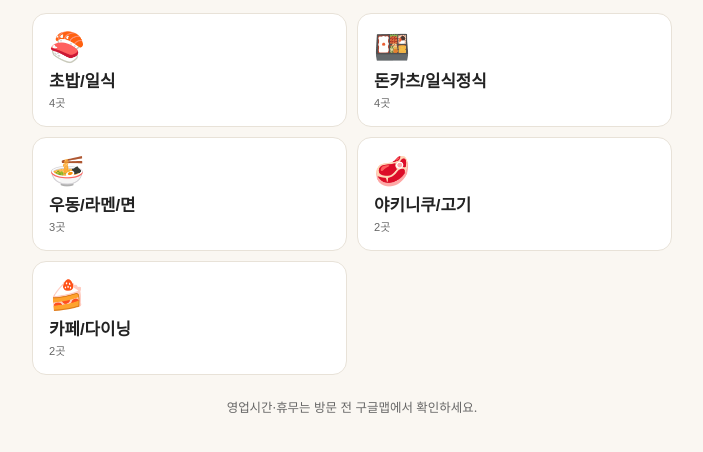
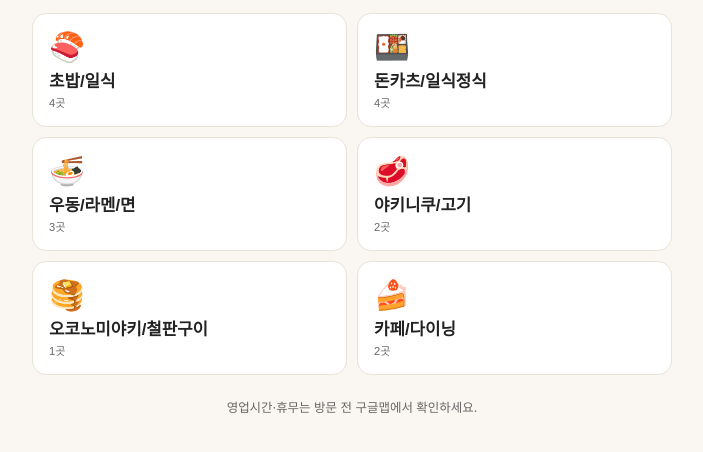
Before and after one commit to pleastandup/TokyoGuide, a plain HTML site: page index.html in a window 1280 px wide. Shown: the part 84-536 px from the top of the page, without its empty margins (288-991 px from the left). Drawn offline with Linux system fonts and the light colour scheme.

Commit message:
Update index.html

```diff
--- a/index.html
+++ b/index.html
@@ -86,9 +86,9 @@ var data = {
   katsu: {
     title: '돈카츠/일식정식', emoji: '🍱',
     items: [
+      ['카츠센 긴자', '긴자', '긴자에서 차분하고 고급스러운 분위기로 정평이 난 돈카츠 전문점으로 어르신 모시기에 아주 좋습니다.', 'かつせん 銀座', '4.3', '1,400+', true],
       ['돈카츠 와코 신주쿠 타카시마야점', '신주쿠', '백화점 상권 내 위치해 엘리베이터 이용이 편리하며 정갈한 튀김 정식을 편하게 즐길 수 있어요.', 'とんかつ和幸 新宿タカシマヤ店', '4.2', '1,800+', true],
-      ['카츠센 긴자', '긴자', '긴자에서 차분하고 고급스러운 분위기로 정평이 난 돈카츠 전문점으로 어르신 모시기에 아주 좋습니다.', 'かつせん 銀座', '4.3', '1,400+', true],
-      ['규카츠 모토무라 신주쿠 남구치점', '신주쿠', '화로 구이 맛집이나 지하 계단 이동 및 대기가 있어 장모님 동반 시 주의가 필요해요.', '牛かつもと村 新宿南口店', '4.4', '4,800+', false],
+      ['규카츠 모토무라 신주쿠 남구치점', '신주쿠', '화로 구이 맛집이나 지하 계단 이동 및 대기 공간이 협소해 장모님 동반 시 주의가 필요해요.', '牛かつもと村 新宿南口店', '4.4', '4,800+', false],
       ['규카츠 모토무라 시부야 본점', '시부야', '겉바속촉 규카츠로 유명하나 내부 좌석 및 대기 공간이 협소한 편입니다.', '牛かつもと村 渋谷本店', '4.4', '5,100+', false]
     ]
   },
@@ -105,6 +105,12 @@ var data = {
     items: [
       ['야키니쿠 토라지 신주쿠점', '신주쿠', '넓은 룸과 정갈한 테이블 좌석이 구비되어 장모님 모시고 쾌적하게 최고급 와규 구이를 즐길 수 있어요.', '焼肉トラジ 新宿店', '4.2', '1,300+', true],
       ['야키니쿠 토라지 긴자 8초메점', '긴자', '독립된 개별 룸과 정돈된 분위기를 갖추고 있어 품격 있는 식사가 가능합니다.', '焼肉トラジ 銀座8丁目店', '4.2', '1,100+', true]
+    ]
+  },
+  snack: {
+    title: '오코노미야키/철판구이', emoji: '🥞',
+    items: [
+      ['오코노미야키 몬자 무시야네뇨 시부야점', '시부야', '시부야 상권 내 넓고 쾌적한 매장에서 철판요리와 오코노미야키를 편안히 즐길 수 있어요.', '月島もんじゃ むしやねん 渋谷', '4.2', '610+', true]
     ]
   },
   cafe: {
```
